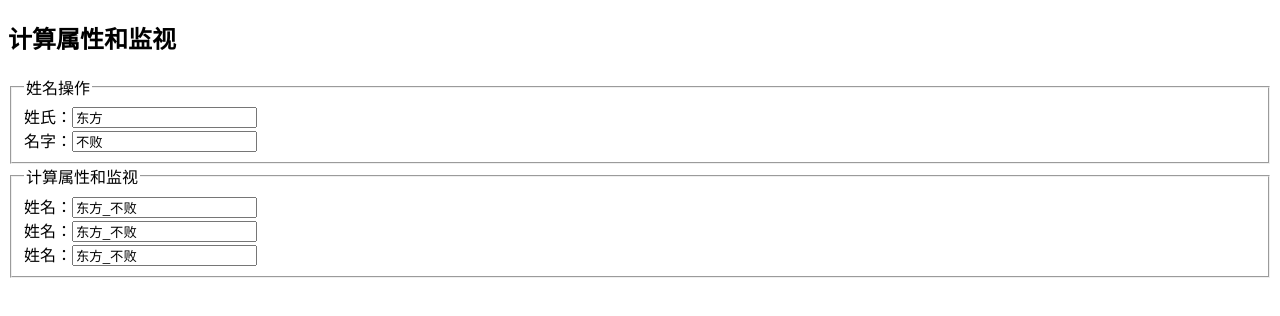
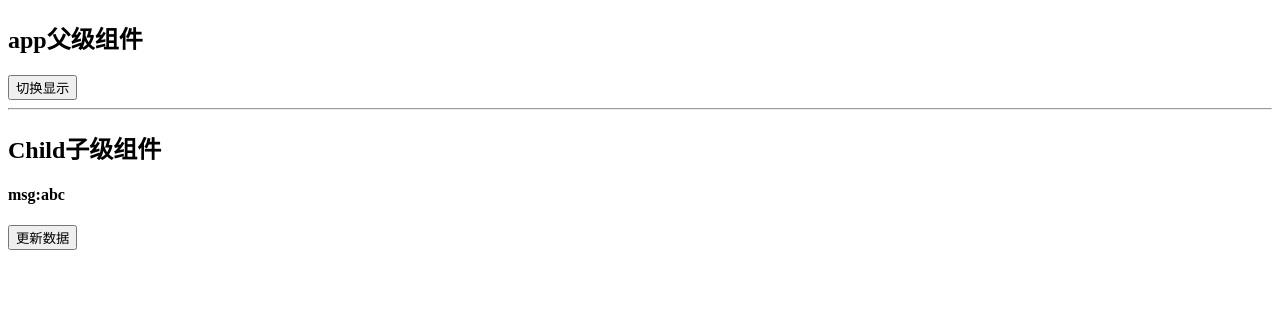
Before and after one commit to beautytiger/frontend-restudy, a Vue app in the folder 03_vue/vue3_study/: page / in a window 1280 px wide. Shown: the top 316 px of the page. Built offline with nearby package versions, Linux system fonts and the light colour scheme.

Commit message:
vue的生命周期

```diff
--- a/03_vue/vue3_study/src/App.vue
+++ b/03_vue/vue3_study/src/App.vue
@@ -1,77 +1,20 @@
 <template>
-  <h2>计算属性和监视</h2>
-  <fieldset>
-    <legend>姓名操作</legend>
-    姓氏：<input type="text" placeholder="姓氏" v-model="user.firstName"><br>
-    名字：<input type="text" placeholder="名字" v-model="user.lastName">
-  </fieldset>
-  <fieldset>
-    <legend>计算属性和监视</legend>
-    姓名：<input type="text" placeholder="显示姓名" v-model="fullName1"><br>
-    姓名：<input type="text" placeholder="显示姓名" v-model="fullName2"><br>
-    姓名：<input type="text" placeholder="显示姓名" v-model="fullName3">
-  </fieldset>
+  <h2>app父级组件</h2>
+  <button @click="isShow=!isShow">切换显示</button>
+  <hr>
+  <child v-if="isShow"/>
 </template>
 <script lang="ts">
-import { computed, defineComponent, reactive, watch, ref, watchEffect} from "vue";
+import { defineComponent, ref } from "vue";
+import Child from './components/Child.vue';
 export default defineComponent({
+  components: { Child },
   name: "App",
   setup() {
-    const user = reactive({
-      firstName: '东方',
-      lastName: '不败'
-    })
-    //通过计算属性的方式，实现第一个姓名的显示
-    //如果只传入一个函数，表示get
-
-    //返回的是一个ref的对象
-    const fullName1 = computed(()=>{
-      return user.firstName + '_' + user.lastName
-    })
-
-    const fullName2 = computed({
-      get(){
-        return user.firstName + '_' + user.lastName
-      },
-      set(val:string){
-        //console.log('....', val);
-        const names = val.split("_")
-        user.firstName = names[0]
-        user.lastName = names[1]
-      }
-    })
-
-    //监视，监视指定的数据
-    const fullName3 = ref('')
-    watch(user, (val)=>{
-      console.log(val);
-      fullName3.value = val.firstName +'_' + val.lastName
-    },{immediate:true,deep:true})
-
-    // 不需要immediate，会默认进行监视
-    // watchEffect(()=>{
-    //   fullName3.value = user.firstName +'_' + user.lastName
-    // })
-
-    //监视并改变数据，注意，这里需要上面的watch也启用了，因为 fullName3 需要初始化
-    watchEffect(()=>{
-        const names = fullName3.value.split("_")
-        user.firstName = names[0]
-        user.lastName = names[1]
-    })
-
-    //watch可以监视多个数据，如果是非响应式数据，需要回调式引用 ()=>
-    watch([fullName3, ()=>user.firstName], ()=>{
-      console.log('====');
-
-    })
-
+    const isShow = ref(true)
     return {
-      user,
-      fullName1,
-      fullName2,
-      fullName3
+      isShow
     }
   }
-});
+})
 </script>
--- /dev/null
+++ b/03_vue/vue3_study/src/components/Child.vue
@@ -0,0 +1,65 @@
+<template>
+  <h2>Child子级组件</h2>
+  <h4>msg:{{msg}}</h4>
+  <button @click="update">更新数据</button>
+</template>
+<script lang="ts">
+import { defineComponent, ref, onBeforeMount, onMounted, onBeforeUpdate, onUpdated, onBeforeUnmount, onUnmounted } from "vue";
+export default defineComponent({
+  name: "Child",
+  //vue2中的生命周期钩子
+  beforeCreate() {
+      console.log("2.x中的beforeCreate")
+  },
+  created() {
+      console.log("2.x中的created")
+  },
+  beforeMount() {
+      console.log("2.x中的beforeMount")
+  },
+  mounted() {
+      console.log("2.x中的mounted")
+  },
+  beforeUpdate(){
+      console.log("2.x中的beforeUpdate")
+  },
+  updated() {
+      console.log("2.x中的updated")
+  },
+  beforeUnmount() {
+      console.log("2.x中的beforeDestroy, 3.0中是beforeUnount")
+  },
+  unmounted() {
+      console.log("2.x中的destroyed， 3.0中是unmounted")
+  },
+  setup (){
+      console.log("3.x中的 setup")
+      const msg = ref("abc")
+      const update = ()=>{
+          msg.value += '-'
+      }
+      onBeforeMount(()=>{
+          console.log("3.x中的 onBeforeMount")
+      })
+      onMounted(()=>{
+          console.log("3.x中的 onMounted")
+      })
+      onBeforeUpdate(()=>{
+          console.log("3.x中的 onBeforeUpdate")
+      })
+      onUpdated(()=>{
+          console.log("3.x中的 onUpdated")
+      })
+      onBeforeUnmount(()=>{
+          console.log("3.x中的 onBeforeUnmount")
+      })
+      onUnmounted(()=>{
+          console.log("3.x中的 onUnmounted")
+      })
+      return {
+          msg,
+          update
+      }
+  }
+})
+</script>
```
